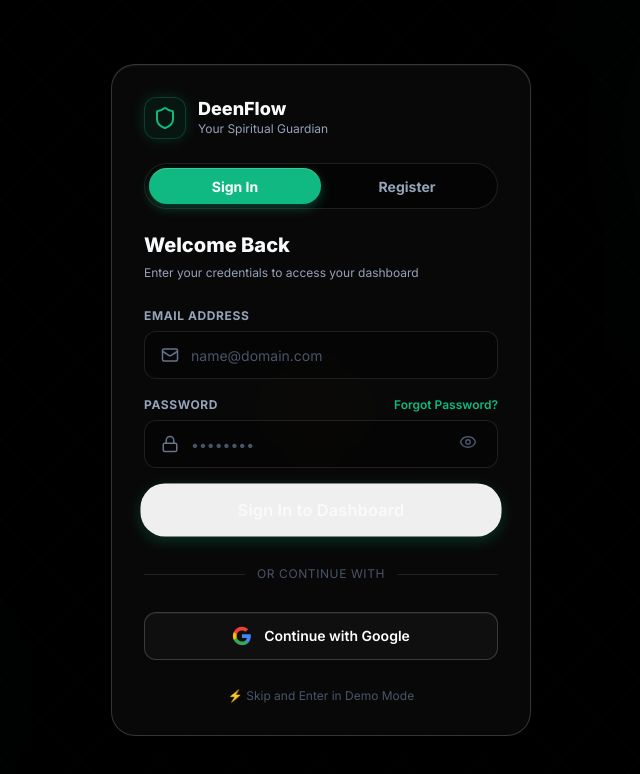
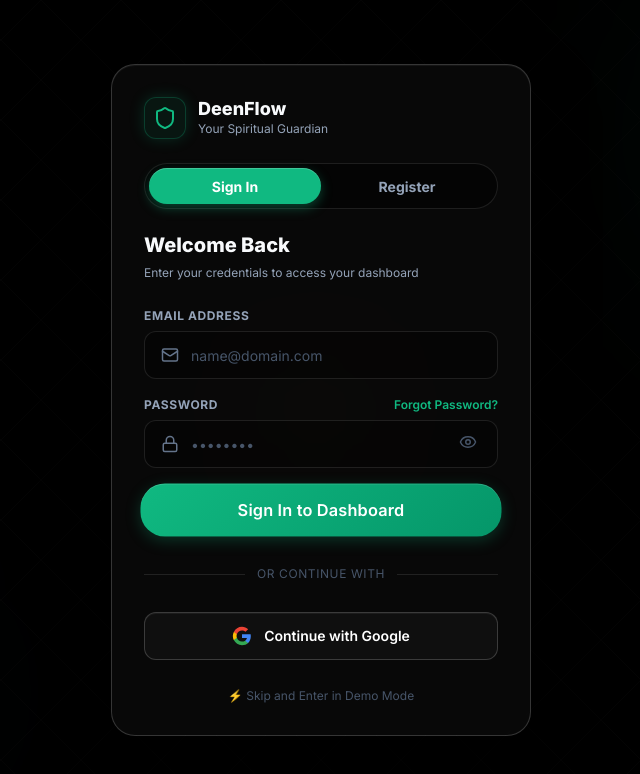
Before and after one commit to ibrahimcowke/DeenFlow, a React (Vite) app: page /auth in a window 1280 px wide. In both pictures the pointer is over the button "Sign In to Dashboard". Shown: the top 774 px of the page, without its empty margins (319-959 px from the left). Built offline with nearby package versions, Linux system fonts and the light colour scheme; no server answers.

Commit message:
Fix emerald button styling by adding .btn--emerald variant

```diff
--- a/src/components/ui/Button.css
+++ b/src/components/ui/Button.css
@@ -25,12 +25,14 @@
 .btn--xl  { height: 60px; padding: 0 var(--space-10); font-size: var(--text-lg); border-radius: var(--radius-2xl); }
 
 /* ── Variants ───────────────────────────────────────────── */
-.btn--primary {
+.btn--primary,
+.btn--emerald {
   background: var(--grad-emerald);
   color: #fff;
   box-shadow: 0 4px 20px rgba(16,185,129,0.35), 0 1px 0 rgba(255,255,255,0.12) inset;
 }
-.btn--primary:hover {
+.btn--primary:hover,
+.btn--emerald:hover {
   box-shadow: 0 6px 28px rgba(16,185,129,0.5), 0 1px 0 rgba(255,255,255,0.12) inset;
 }
 
--- a/src/components/ui/Button.jsx
+++ b/src/components/ui/Button.jsx
@@ -3,7 +3,7 @@ import './Button.css';
 
 /**
  * Premium Button component
- * variant: 'primary' | 'secondary' | 'ghost' | 'danger' | 'gold' | 'outline'
+ * variant: 'primary' | 'secondary' | 'ghost' | 'danger' | 'gold' | 'outline' | 'emerald'
  * size: 'sm' | 'md' | 'lg' | 'xl'
  */
 export default function Button({
```
